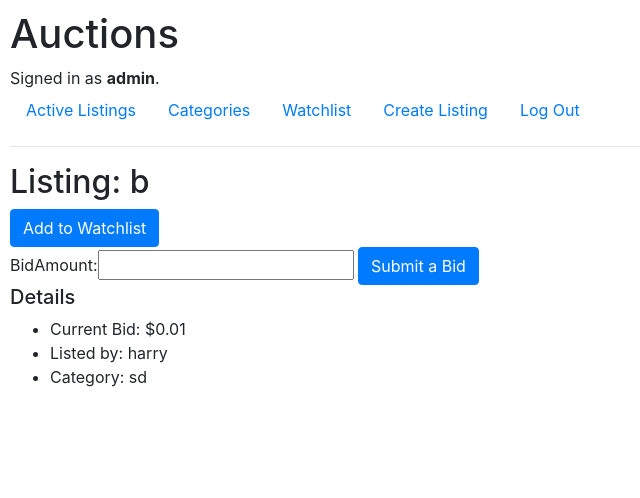
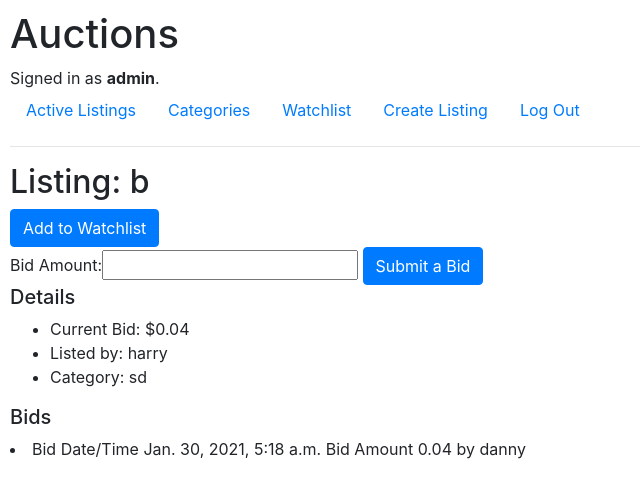
Before and after one commit to therochaexperience/cs50-django-auctions, a Django app: page /viewListing/2 in a window 1280 px wide. Shown: the top 498 px of the page, without its empty margins (0-640 px from the left). Run offline with Django 3.2, Linux system fonts and the light colour scheme; a user stored in the database is signed in; data comes from the database, SQL or seed files in the repository; some libraries are stand-ins or nearby versions.

Commit message:
SubmitBid view functional. Validation for bids works. Need to add close listing feature.

```diff
--- a/auctions/forms.py
+++ b/auctions/forms.py
@@ -10,4 +10,7 @@ class ListingForm(ModelForm): # how to create initial values
 class BidForm(ModelForm):
     class Meta:
         model = Bid
-        fields = ['bidAmount']
+        fields = ['amount']
+        labels = {
+            "amount": "Bid Amount"
+        }
--- a/auctions/models.py
+++ b/auctions/models.py
@@ -26,7 +26,7 @@ class Listing(models.Model):
         decimal_places=2,
         validators=[MinValueValidator(Decimal('0.01'))] # not validating for min bid
     )
-    currentBid = models.DecimalField(
+    currentBid = models.DecimalField( # who has done current bid, which is largest?
         default=0.01,
         max_digits=5,
         decimal_places=2,
@@ -69,19 +69,26 @@ class Bid(models.Model):
         on_delete=models.CASCADE,
         related_name="bids_on_listing"
     )
-    biddingUser = models.ForeignKey(
-        Listing,
+    user = models.ForeignKey(
+        User,
         on_delete=models.CASCADE,
         related_name="bids_by_user"
     )
-    bidAmount = models.DecimalField(
+    amount = models.DecimalField(
         max_digits=5,
         decimal_places=2,
-        validators=[MinValueValidator(Decimal('0.01'))]  # how to validate minimum bid is greater than current bid on a listing?
+        validators=[MinValueValidator(Decimal('0.01'))]
     )
 
     created_at = models.DateTimeField(auto_now_add=True)
 
+    @classmethod # DRY?
+    def create(cls, listing, user, amount):
+        bid = cls(
+            listing = listing,
+            user = user,
+            amount = amount)
+        return bid
 
 # comments
     # which listing
--- a/auctions/templates/auctions/index.html
+++ b/auctions/templates/auctions/index.html
@@ -13,5 +13,5 @@
             Listing {{ listing.id }}: {{ listing.title }} by {{ listing.owner }} created on {{ listing.created_at}}
         </a>
     </li>
-{% endfor %}
+    {% endfor %}
 {% endblock %}
--- a/auctions/templates/auctions/listing.html
+++ b/auctions/templates/auctions/listing.html
@@ -4,8 +4,8 @@
 {% endblock %}
 {% block body %}
 
-    {% if error %}
-        <strong>{{ errorMessage }}</strong>
+    {% if message %}
+        <strong>{{ message }}</strong>
     {% endif %}
 
     <h2>Listing: {{ listing.title }}</h2>
@@ -26,13 +26,11 @@
                     <input class="btn btn-primary" type="submit" value="Add to Watchlist">
                 </form>
             {% endif %}
-
             <form action="{% url 'submitBid' listing.id %}" method="post">
                 {% csrf_token %}
                 {{ bidForm }}
                 <input class="btn btn-primary" type="submit" value="Submit a Bid">
             </form>
-
         {% endif %}
     {% endif %}
 
@@ -43,11 +41,12 @@
         <li>Listed by: {{ listing.owner }}</li> <!--link to userpage-->
         <li>Category: {{ listing.category }}</li> <!--link to category-->
     </ul>
-    <!-- current bid MOVE UP?-->
-    <!-- if logged in DRY?? -->
-        <!-- start bid form -->
-            <!-- input for bid amount -->
-            <!-- submit button to place bid -->
-        <!-- end bid form -->
-    <!-- endif -->
+
+    <h5>Bids</h5>
+    {% for bid in bids %}
+    <li>
+            Bid Date/Time {{ bid.created_at }} Bid Amount {{ bid.amount }} by {{ bid.user }}
+    </li>
+    {% endfor %}
+
 {% endblock %}
--- a/auctions/views.py
+++ b/auctions/views.py
@@ -8,7 +8,7 @@ from django.http import Http404
 from django.forms.models import model_to_dict
 from django.core.exceptions import ObjectDoesNotExist
 
-from .models import User, Listing
+from .models import User, Listing, Bid
 from .forms import ListingForm, BidForm
 
 # Views allowing anonymous users
@@ -124,22 +124,60 @@ def updateListing(request, listingID):
     else:
         return render(request, "auctions/listing.html", {
             "listing": listing,
-            "error": True,
-            "errorMessage": "Not able to update this listing"
+            "message": "Not able to update this listing"
         })
+@login_required
+def submitBid(request, listingID):
+    # how do client-side validation to check bidAmount is higher than listing.currentBid
+
+    if request.method == "GET":
+        return HttpResponseRedirect(reverse("viewListing", args=[listingID]))
+    else:
+        try:
+            listing = Listing.objects.get(pk=listingID)
+        except:
+            return HttpResponseRedirect(reverse("index"))
+        if request.user == listing.owner.id or not listing.active:
+            return HttpResponseRedirect(reverse("viewListing", args=[listingID]))
+
+        bidForm = BidForm(request.POST)
+        invalid_bid_context = {
+            "listing": listing,
+            "on_watchList": True if request.user.watchList.filter(pk=listingID).count() > 0 else False,
+            "bids": listing.bids_on_listing.all(),
+            "bidForm": bidForm,
+            "message": "Invalid bid"
+        }
+        if bidForm.is_valid(): # create bid record
+            print(listing.bids_on_listing.all())
+            amount = bidForm.cleaned_data['amount']
+            if amount > listing.currentBid:
+                bid = Bid.create(
+                    listing = listing,
+                    user = User.objects.get(pk=request.user.id),
+                    amount = bidForm.cleaned_data['amount'])
+                bid.save()
+                listing.currentBid = bid.amount
+                listing.save()
+                return HttpResponseRedirect(reverse("viewListing", args=[listing.id]))
+            else:
+                return render(request, "auctions/listing.html", invalid_bid_context)
+        else: # need validation error handling
+            return render(request, "auctions/listing.html", invalid_bid_context)
 
 @login_required
 def viewListing(request, listingID):
-    # try
-    listing = Listing.objects.get(pk=listingID)
-    # except
-        # redirect to index with error message, listingID does not exist; how redirect with args
+    try:
+        listing = Listing.objects.get(pk=listingID)
+    except:
+        return HttpResponseRedirect(reverse("index"))
     if listing.active:
+        bids = listing.bids_on_listing.all()
         if listing.owner.id == request.user.id:
             return render(request, "auctions/listing.html", {
                 "listing": listing,
-                "error": False,
-                "owner": True
+                "owner": True,
+                "bids": bids
             })
         else:
             bidForm = BidForm()
@@ -148,25 +186,21 @@ def viewListing(request, listingID):
                     return render(request, "auctions/listing.html", {
                         "on_watchList": True,
                         "listing": listing,
-                        "error": False,
-                        "owner": False,
-                        "bidForm": bidForm
+                        "bidForm": bidForm,
+                        "bids": bids
                     })
             except ObjectDoesNotExist:
                 return render(request, "auctions/listing.html", {
-                    "on_watchList": False,
                     "listing": listing,
-                    "error": False,
-                    "owner": False,
-                    "bidForm": bidForm
+                    "bidForm": bidForm,
+                    "bids": bids
                 })
     else: # Listing not active
         # add redirect to index with error message stating that listing is no longer active
         # can only view inactive listings if logged in and owner
         return render(request, "auctions/listing.html", {
             "listing": listing,
-            "error": True,
-            "errorMessage": "This listing is no longer active"
+            "message": "This listing is no longer active"
         })
 
 @login_required
@@ -194,21 +228,11 @@ def view_watchList(request):
 
 @login_required
 def categories(request):
-    print (Listing.objects.all())
     return render(request, "auctions/index.html", {
         "listings": Listing.objects.filter(active=False) # query for only active listings
     })
 
-@login_required
-def submitBid(request, listingID):
-    # how do client-side validation to check bidAmount is higher than listing.currentBid
-    # try
-    listing = Listing.objects.get(pk=listingID)
-    # except
-        # redirect to index with error message, listingID does not exist; how redirect with args
-    if listing.active:
-        if listing.owner.id == request.user.id: # add error message saying you can't bid on your own listing
-            return HttpResponseRedirect(reverse("viewListing", args=[listing.id]))
+
 
 # close a listing
     # closing a listing means listings are no longer active
```
Also changed, not shown: auctions/migrations/0007_auto_20210129_2239.py (added), auctions/migrations/0008_auto_20210129_2258.py (added), db.sqlite3.
